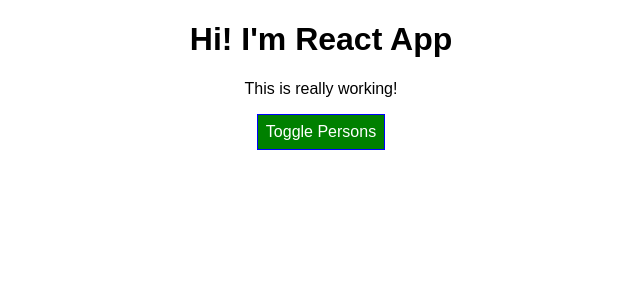
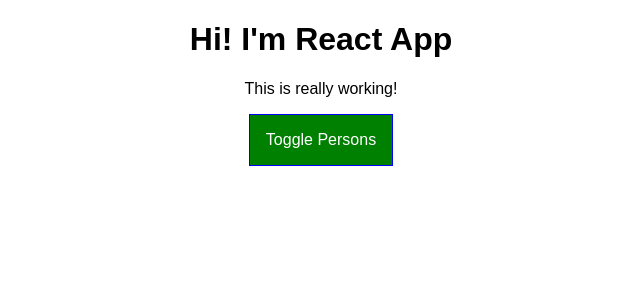
Before and after one commit to AfkZa4aem/react16, a React app in the folder react-complete-guide/: page / in a window 1280 px wide. Shown: the top 300 px of the page, without its empty margins (319-959 px from the left). Built offline with nearby package versions, Linux system fonts and the light colour scheme.

Commit message:
adding pseudo selectors

```diff
--- a/react-complete-guide/src/App.css
+++ b/react-complete-guide/src/App.css
@@ -9,3 +9,26 @@
 .bold {
   font-weight: bold;
 }
+
+.App button {
+  border: 1px solid blue;
+  padding: 16px;
+  background: green;
+  font: inherit;
+  color: #fff;
+  cursor: pointer;
+}
+
+.App button:hover {
+  background: lightgreen;
+  color: #000;
+}
+
+.App button.Red {
+  background: red;
+}
+
+.App button.Red:hover {
+  background: lightcoral;
+  color: #000;
+}
--- a/react-complete-guide/src/App.js
+++ b/react-complete-guide/src/App.js
@@ -54,17 +54,8 @@ class App extends Component {
   }
 
   render() {
-
-    const style = {
-      background: 'green',
-      color: '#fff',
-      font: 'inherit',
-      border: '1px solid blue',
-      padding: '8px',
-      cursor: 'pointer',
-    };
-
     let persons = null;
+    let btnClass = '';
 
     if ( this.state.showPersons ) {
       persons = (
@@ -81,8 +72,8 @@ class App extends Component {
           })}
         </div>
       );
-      // when person list is visible, apply red background
-      style.background = 'red';
+      /// add class when persons onscreen
+      btnClass = classes.Red;
     }
 
     const assignedClasses = [];
@@ -101,7 +92,8 @@ class App extends Component {
         {/* use .join here to get string */}
         <p className={assignedClasses.join(' ')}>This is really working!</p>
         <button
-          style={style}
+          // apply btnClass value
+          className={btnClass}
           onClick={this.togglePersonsHandler}>Toggle Persons</button>
         {persons}
       </div>
```
